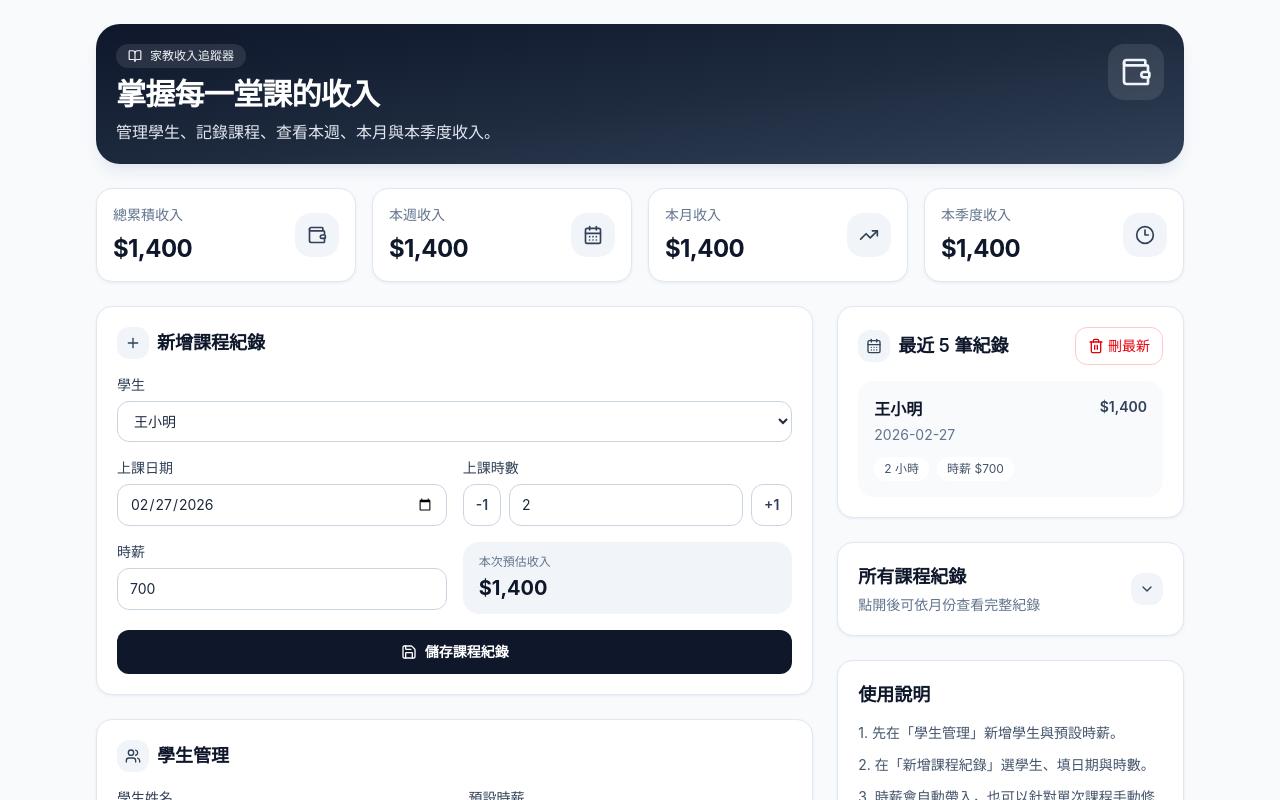
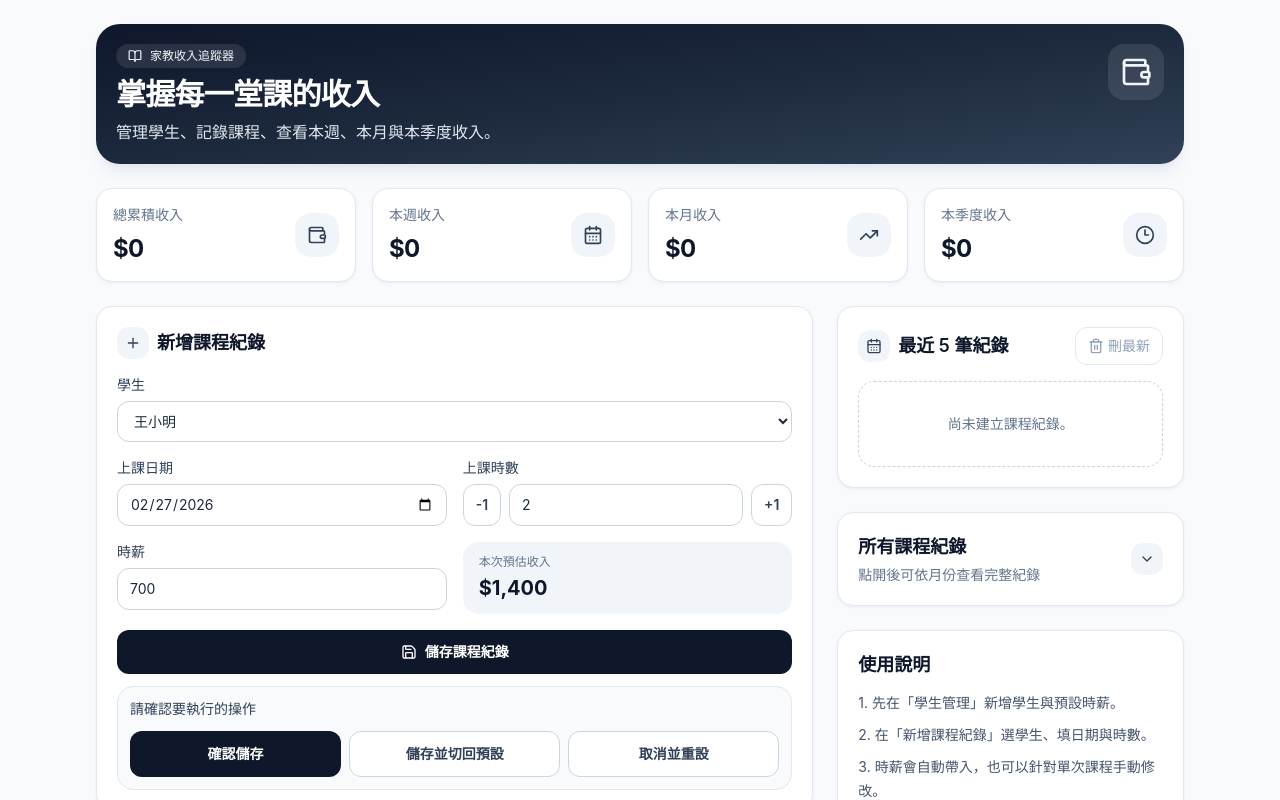
Before and after one commit to YUJERLY/tutormoneyapp, a React (Vite) app: page / in a window 1280 px wide. Both pictures are taken after a click on the button "儲存課程紀錄". Shown: the top 800 px of the page. Built offline with nearby package versions, Linux system fonts and the light colour scheme.

Commit message:
Add save confirmation actions

```diff
--- a/src/App.jsx
+++ b/src/App.jsx
@@ -91,6 +91,7 @@ export default function App() {
   });
 
   const [showAllLessons, setShowAllLessons] = useState(false);
+  const [showSaveActions, setShowSaveActions] = useState(false);
 
   useEffect(() => {
     localStorage.setItem(STUDENTS_KEY, JSON.stringify(students));
@@ -195,8 +196,7 @@ export default function App() {
     }));
   };
 
-  const handleLessonSubmit = (e) => {
-    e.preventDefault();
+  const saveLesson = ({ keepStudent = true } = {}) => {
     const selectedStudent = students.find((s) => s.id === lessonForm.studentId);
     const hours = Number(lessonForm.hours);
     const hourlyRate = Number(lessonForm.hourlyRate);
@@ -219,11 +219,28 @@ export default function App() {
 
     setLessons((prev) => [newLesson, ...prev]);
     setLessonForm({
-      studentId: selectedStudent.id,
+      studentId: keepStudent ? selectedStudent.id : students[0]?.id || "",
       date: todayString(),
       hours: "2",
-      hourlyRate: String(selectedStudent.hourlyRate),
+      hourlyRate: String((keepStudent ? selectedStudent.hourlyRate : students[0]?.hourlyRate) || ""),
     });
+    setShowSaveActions(false);
+  };
+
+  const handleLessonSubmit = (e) => {
+    e.preventDefault();
+    setShowSaveActions(true);
+  };
+
+  const handleClearLessonForm = () => {
+    const selectedStudent = students.find((s) => s.id === lessonForm.studentId) || students[0];
+    setLessonForm({
+      studentId: selectedStudent?.id || "",
+      date: todayString(),
+      hours: "2",
+      hourlyRate: String(selectedStudent?.hourlyRate || ""),
+    });
+    setShowSaveActions(false);
   };
 
   const handleDeleteLatestLesson = () => {
@@ -231,7 +248,8 @@ export default function App() {
 
     const latestLesson = sortedLessons[0];
     const confirmed = window.confirm(
-      `確定刪除最新一筆紀錄嗎？\n${latestLesson.studentName}｜${latestLesson.date}｜${latestLesson.hours} 小時`
+      `確定刪除最新一筆紀錄嗎？
+${latestLesson.studentName}｜${latestLesson.date}｜${latestLesson.hours} 小時`
     );
 
     if (!confirmed) return;
@@ -453,7 +471,7 @@ export default function App() {
                   </div>
                 </div>
 
-                <div className="sm:col-span-2">
+                <div className="sm:col-span-2 space-y-3">
                   <button
                     type="submit"
                     disabled={students.length === 0}
@@ -462,6 +480,35 @@ export default function App() {
                     <Save className="h-4 w-4" />
                     儲存課程紀錄
                   </button>
+
+                  {showSaveActions && (
+                    <div className="rounded-2xl border border-slate-200 bg-slate-50 p-3">
+                      <p className="mb-3 text-sm font-medium text-slate-700">請確認要執行的操作</p>
+                      <div className="grid grid-cols-1 gap-2 sm:grid-cols-3">
+                        <button
+                          type="button"
+                          onClick={() => saveLesson({ keepStudent: true })}
+                          className="rounded-xl bg-slate-900 px-4 py-3 text-sm font-semibold text-white transition hover:bg-slate-800"
+                        >
+                          確認儲存
+                        </button>
+                        <button
+                          type="button"
+                          onClick={() => saveLesson({ keepStudent: false })}
+                          className="rounded-xl border border-slate-300 bg-white px-4 py-3 text-sm font-semibold text-slate-700 transition hover:bg-slate-100"
+                        >
+                          儲存並切回預設
+                        </button>
+                        <button
+                          type="button"
+                          onClick={handleClearLessonForm}
+                          className="rounded-xl border border-slate-300 bg-white px-4 py-3 text-sm font-semibold text-slate-700 transition hover:bg-slate-100"
+                        >
+                          取消並重設
+                        </button>
+                      </div>
+                    </div>
+                  )}
                 </div>
               </form>
             </section>
```
